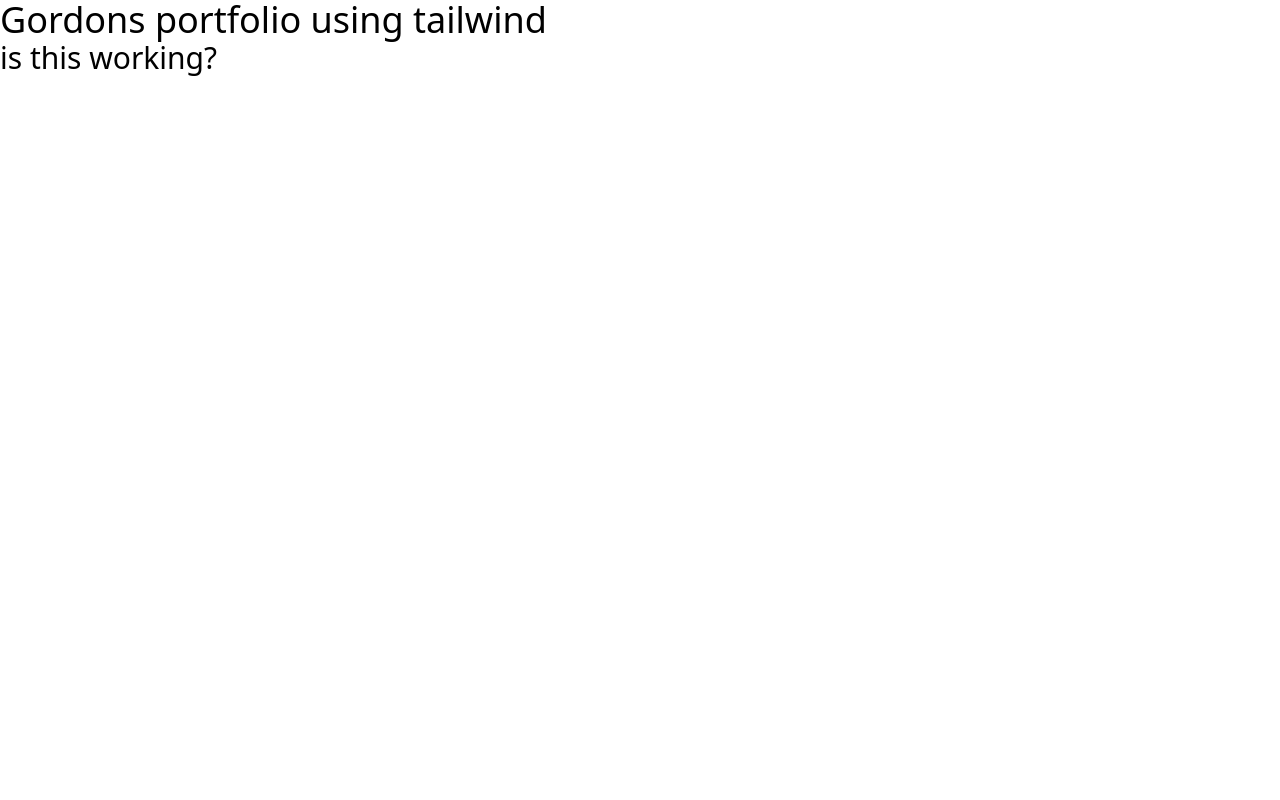
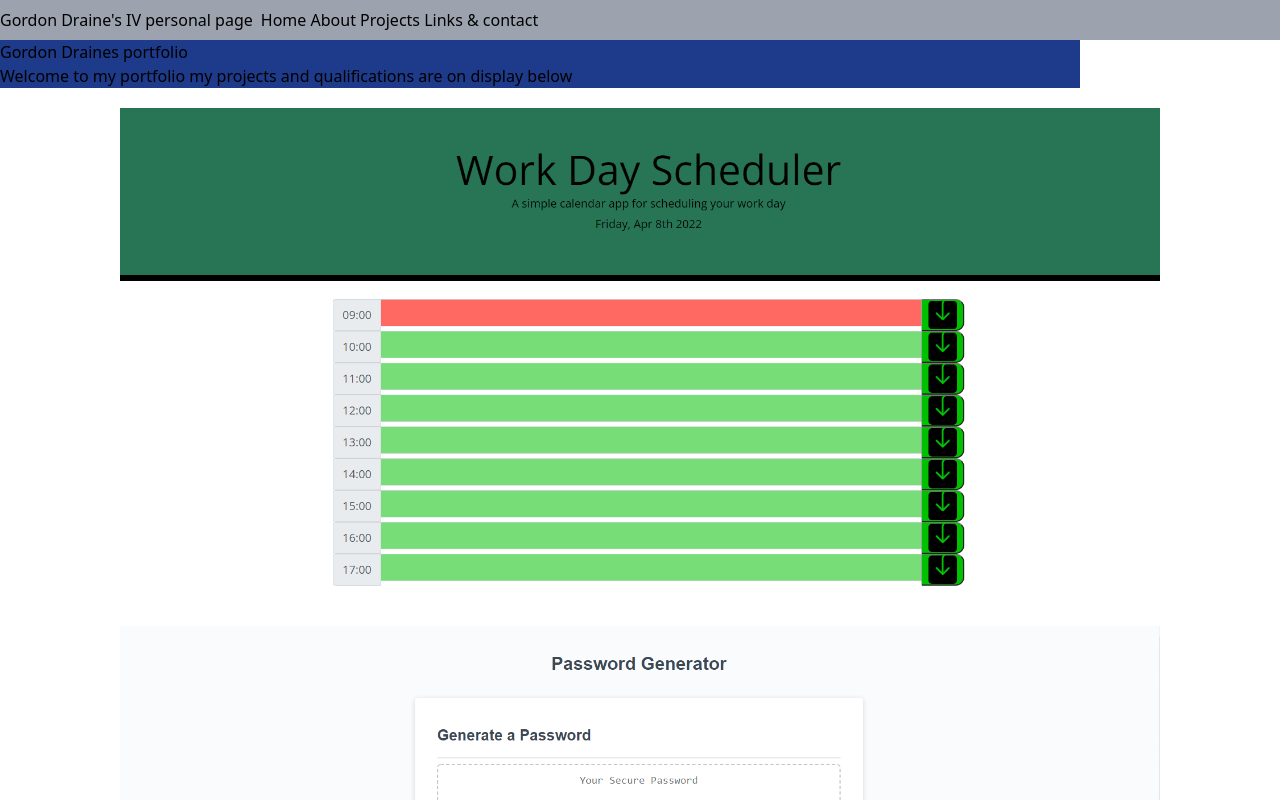
Before and after one commit to GordyD97/PortfolioV.2, a website: page index.html in a window 1280 px wide. Shown: the top 800 px of the page. Drawn offline with Linux system fonts and the light colour scheme.

Commit message:
adding sections project showcase and links card

```diff
--- a/index.html
+++ b/index.html
@@ -1,5 +1,6 @@
 <!DOCTYPE html>
 <html lang="en">
+
 <head>
     <meta charset="UTF-8">
     <meta http-equiv="X-UA-Compatible" content="IE=edge">
@@ -7,8 +8,50 @@
     <link rel="stylesheet" href="css/main.css">
     <title>portfolio v2</title>
 </head>
+
 <body>
-   <h1 class="text-4xl"> Gordons portfolio using tailwind</h1>
-    <h2 class="text-3xl">is this working?</h2>
+    <!-- nav bar here links to sections on page -->
+    <nav class="bg-gray-400 flex space-around items-center width-100">
+        <div>
+            <h1 class="text">Gordon Draine's IV personal page</h1>
+        </div>
+        <div class="p-2">
+            <a href="#">Home</a>
+            <a href="#">About</a>
+            <a href="#">Projects</a>
+            <a href="#">Links & contact</a>
+        </div>
+
+
+    </nav>
+
+    <!-- hero goes here -->
+    <main class="bg-blue-900 relative container width-100 ">
+        <h1 class="text">Gordon Draines portfolio</h1>
+        <!-- background image goes here low opacity  attempt to immitate the cutoff picture with generic pic-->
+        <h2 class="text color-brightred">Welcome to my portfolio my projects and qualifications are on display below</h2>
+
+    </main>
+
+    <!-- PROJECT SHOWCASE -->
+    <div class="relative container mx-auto p-5">
+        <card><img src="./images/plannerfix.PNG" alt="planner" class="width-50px"></card>
+        <card><img src="./images/pwgenerator.PNG" alt="generator"></card>
+        <card><img src="./images/weather_cap.PNG" alt="weahterapp"></card>
+        <card><img src="./images/weebhaven.PNG" alt="weeb"></card>
+        <card><img src="" alt=""></card>
+    </div>
+
+    <!-- links and resume -->
+    <div>
+        <a><img> linkedin</a>
+        <a><img> Twitter</a>
+        <a><img> Github</a>
+        <a><img> Resume PDF</a>
+        <a><img> Fortnite Stats</a>
+    </div>
+
+
 </body>
+
 </html>
--- a/tailwind.config.js
+++ b/tailwind.config.js
@@ -10,7 +10,9 @@
     },
     extend: {
       colors:{
-        brightred: "#FF1800"
+        brightred: "#FF1800",
+
+
       }
     },
   },
```
Also changed, not shown: css/main.css, images/plannerfix.PNG (added), images/pwgenerator.PNG (added), images/weather_cap.PNG (added), images/weebhaven.PNG (added).
